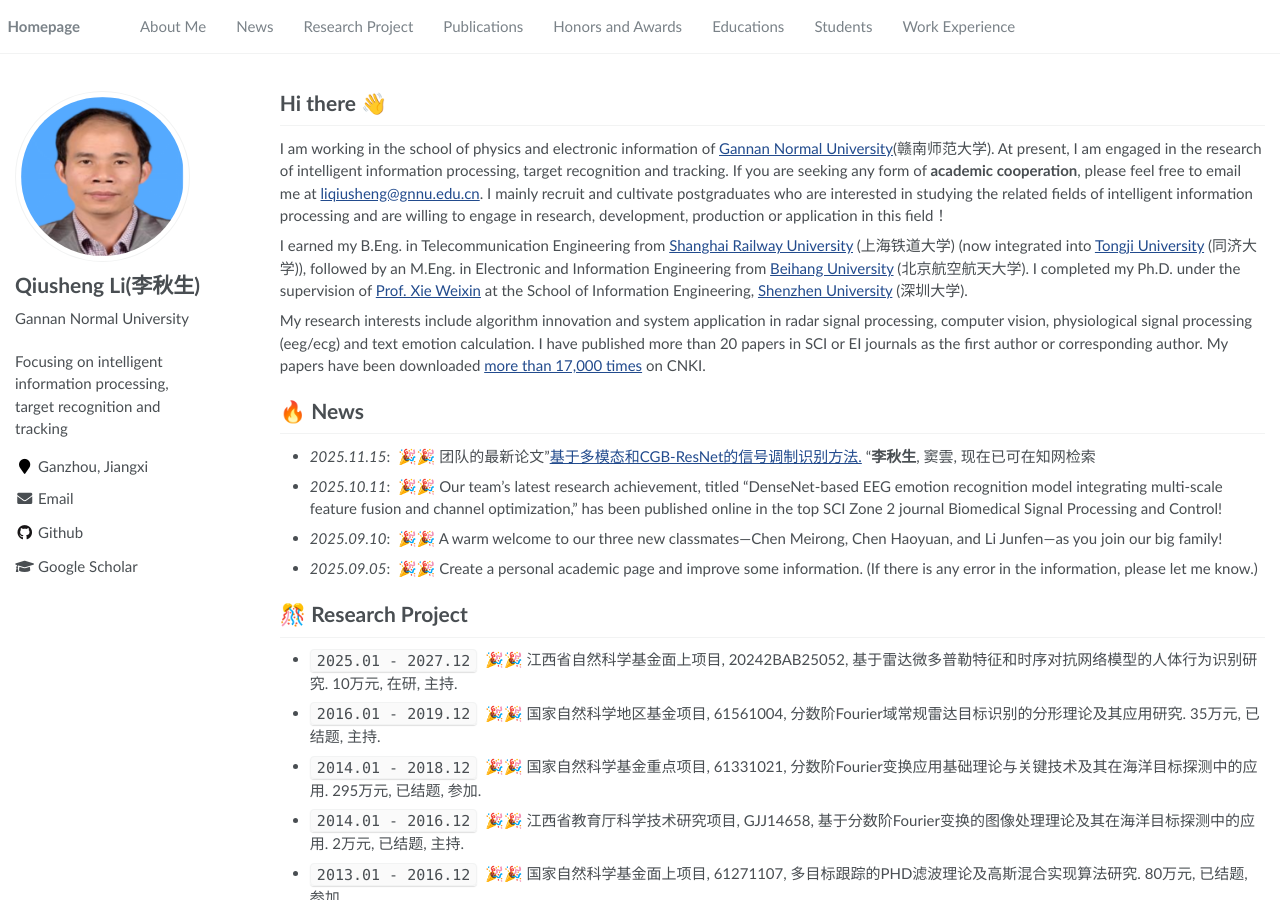
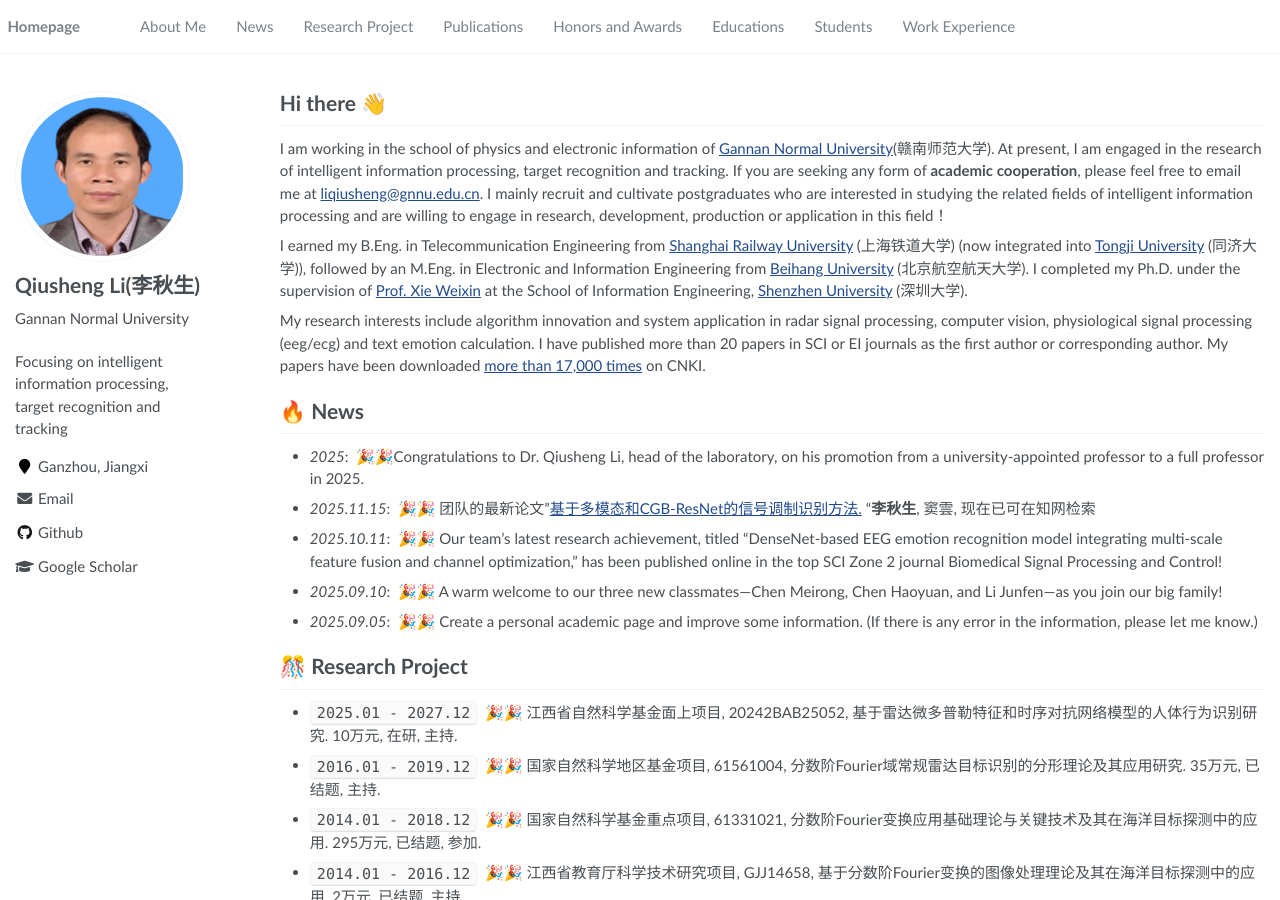
Before and after one commit to zhdongyuan/liqiusheng, a Jekyll site: the page built from _pages/about.md, in a window 1280 px wide and 900 px high. Built offline with Jekyll 4.4.1, drawn with Linux system fonts in a browser that asks for light colours.

Commit message:
Update about.md

```diff
--- a/_pages/about.md
+++ b/_pages/about.md
@@ -27,7 +27,8 @@ My research interests include algorithm innovation and system application in rad
 
 # 🔥 News
 
-- *2025.11.15*: &nbsp;🎉🎉 团队的最新论文"[基于多模态和CGB-ResNet的信号调制识别方法.](https://www.cnki.net/) "**李秋生**, 窦雲, 现在已可在知网检索
+-  *2025*: &nbsp;🎉🎉Congratulations to Dr. Qiusheng Li, head of the laboratory, on his promotion from a university-appointed professor to a full professor in 2025.
+-  *2025.11.15*: &nbsp;🎉🎉 团队的最新论文"[基于多模态和CGB-ResNet的信号调制识别方法.](https://www.cnki.net/) "**李秋生**, 窦雲, 现在已可在知网检索
 - *2025.10.11*: &nbsp;🎉🎉 Our team's latest research achievement, titled "DenseNet-based EEG emotion recognition model integrating multi-scale feature fusion and channel optimization," has been published online in the top SCI Zone 2 journal Biomedical Signal Processing and Control!
 - *2025.09.10*: &nbsp;🎉🎉 A warm welcome to our three new classmates—Chen Meirong, Chen Haoyuan, and Li Junfen—as you join our big family!
 - *2025.09.05*: &nbsp;🎉🎉 Create a personal academic page and improve some information. (If there is any error in the information, please let me know.)
```
